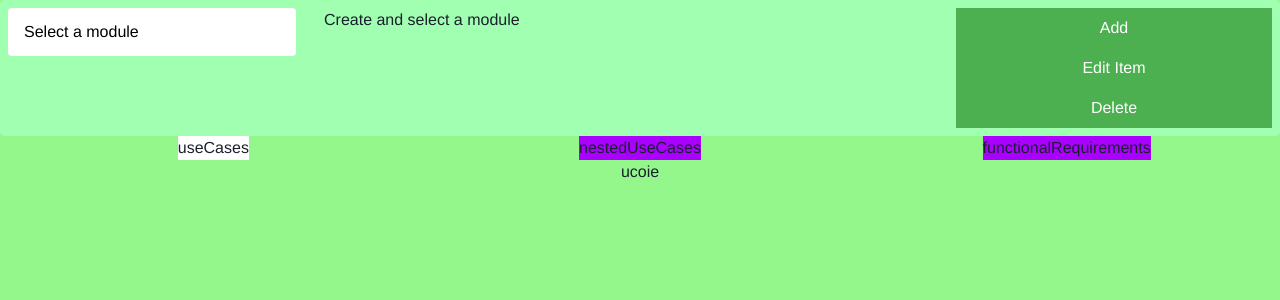
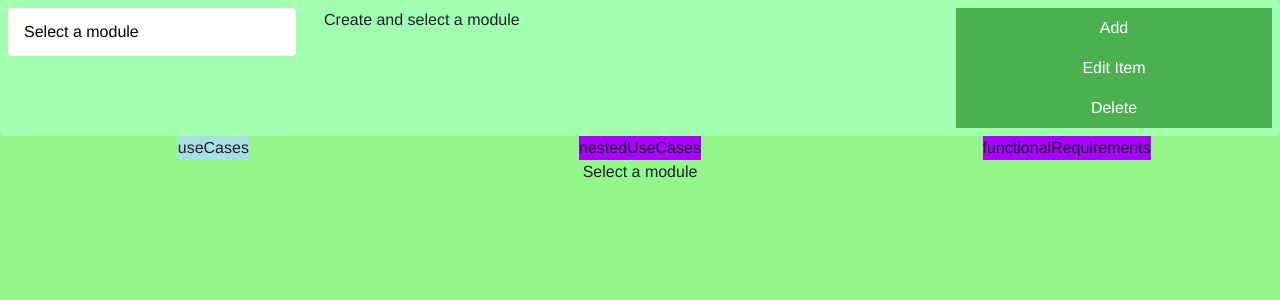
Before and after one commit to mikhael-dantas/tests_provider_front, a Next.js app: page /management in a window 1280 px wide. Shown: the top 300 px of the page. Built offline with nearby package versions, Linux system fonts and the light colour scheme.

Commit message:
addes usecases to the corresponding tab

```diff
--- a/src/pages/management/index.tsx
+++ b/src/pages/management/index.tsx
@@ -5,6 +5,8 @@ import DeleteModuleComponent from "../../components/module/DeleteModule";
 import EditModuleName from "../../components/module/EditModuleName";
 import FullPopup from "../../components/FullPopup";
 import { EUcfrListsTypes, UcfrListsTypes, useCurrentModuleContext, useSelectedTabToDisplayContext, useUcfrListsContext, useUpdateCurrentModuleContext, useUpdateSelectedTabToDisplayContext, useUpdateUcfrListsContext } from "../../UcfrsContext";
+import AddUseCase from "../../components/ucfrLists/useCases/AddUseCase";
+import UseCasesList from "../../components/ucfrLists/useCases/UseCasesList";
 
 
 export default function Index() {
@@ -78,7 +80,7 @@ export default function Index() {
                   onClick={() => setSelectedTabToDisplay(type)}
                >
                   <h1
-                     style={ selectedTabToDisplay === type ? {backgroundColor: '#fff'} : {backgroundColor: '#a0ff'} }
+                     style={ selectedTabToDisplay === type ? {backgroundColor: '#aded'} : {backgroundColor: '#a0ff'} }
                   >{type}</h1>
                </Flex>
             ))}
@@ -90,15 +92,22 @@ export default function Index() {
             width={'100%'}
             alignItems={'center'}
          >
-            {selectedTabToDisplay === EUcfrListsTypes.useCases ? (
-               <div>ucoie</div>
+            {currentModuleFromContext ? (
+               selectedTabToDisplay === EUcfrListsTypes.useCases ? (
+                  <>
+                     <AddUseCase/>
+                     <UseCasesList/>
+                  </>
                ) :
                selectedTabToDisplay === EUcfrListsTypes.functionalRequirements ? (
                   <div>frbye</div>
                   ) :
                selectedTabToDisplay === EUcfrListsTypes.nestedUseCases ? (
                   <div>nucfr</div>
-            ) : null}
+               ) : null
+            ) : (
+               <h1>Select a module</h1>
+            )}
          </Flex>
 
 
```
Lines whose indentation alone changed are shown as unchanged.
